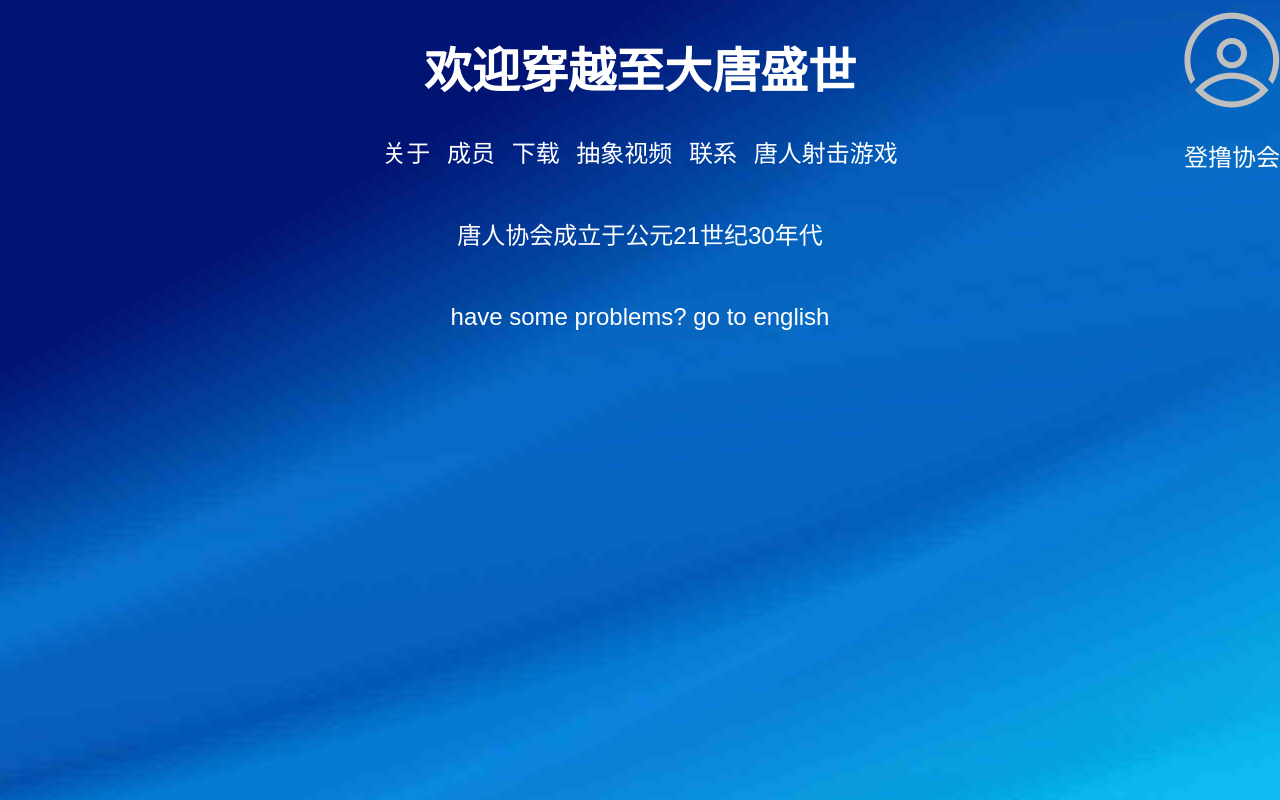
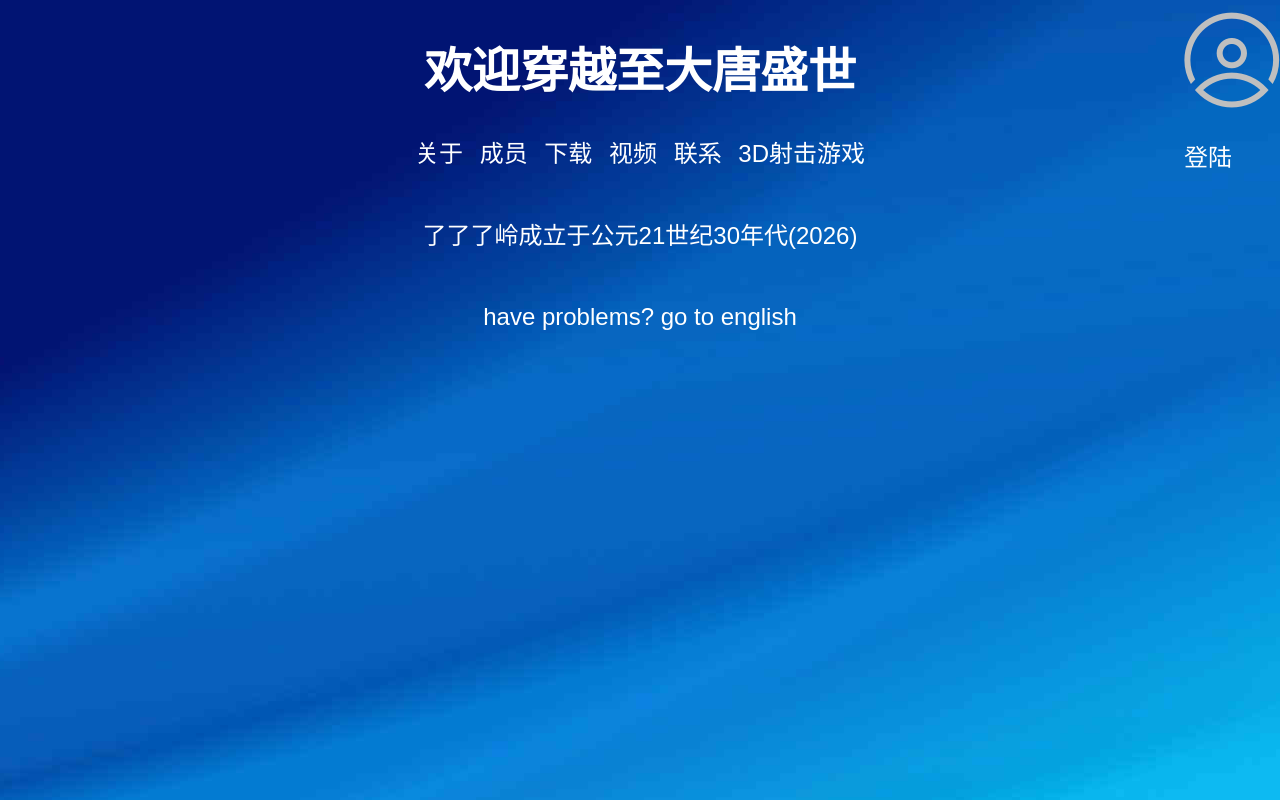
Before and after one commit to yufu0322/yufu0322.github.io, a plain HTML site: page index.html in a window 1280 px wide. Both pictures are taken after a click on the link "关于". Drawn offline with Linux system fonts and the light colour scheme.

Commit message:
Update index.html

```diff
--- a/index.html
+++ b/index.html
@@ -7,17 +7,17 @@
             <li><a href ="#" id="about">关于</a></li>
             <li><a href="#" id="member">成员</a></li>
             <li><a href="#" id="down">下载</a></li>
-            <li><a href="abstract.html" id="vidhub">抽象视频</a></li>
+            <li><a href="abstract.html" id="vidhub">视频</a></li>
             <li><a href = "mailto:yufu0322@outlook.com">联系</a></li>
-            <li><a href="3d-shooter.html">唐人射击游戏</a></li>
+            <li><a href="3d-shooter.html">	3D射击游戏</a></li>
         </header>
     </div>
     <div class="sign">
-        <a href="signincn.html"><img src="signin.png"/><br/><p>登撸协会</p></a>
+        <a href="signincn.html"><img src="signin.png"/><br/><p>登陆</p></a>
     </div>
     <footer>
         <p id="console"></p><br/>
-        <a href="en.html">have some problems? go to english</a>
+        <a href="en.html">have problems? go to english</a>
     </footer>
 </body>
 <script>
@@ -25,10 +25,10 @@
     document.getElementById("about").addEventListener("click",b);
 	document.getElementById("down").addEventListener("click",c);
     function a(){
-        document.getElementById("console").textContent="带派,宽阔的找大陆,打算,老大";
+        document.getElementById("console").textContent="Paul,David";
     }
     function b(){
-        document.getElementById("console").textContent="唐人协会成立于公元21世纪30年代";
+        document.getElementById("console").textContent="了了了岭成立于公元21世纪30年代(2026)";
     }
 	function c(){
 		document.getElementById("console").textContent="未开放下载渠道";
```
